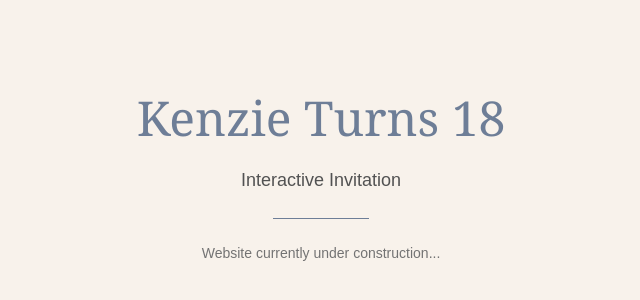
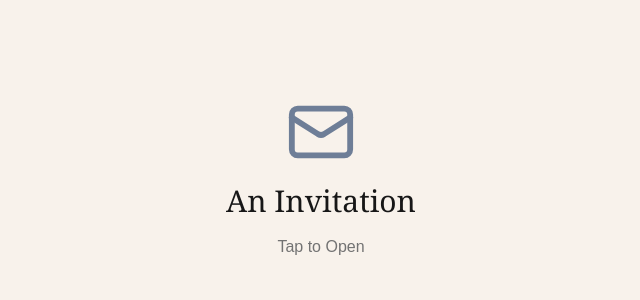
Before and after one commit to SouWasHere/kenzie-18, a Next.js app: page / in a window 1280 px wide. Shown: the part 222-522 px from the top of the page, without its empty margins (319-959 px from the left). Built offline with nearby package versions, Linux system fonts and the light colour scheme.

Commit message:
feat: add animated invitation envelope

```diff
--- a/src/app/page.tsx
+++ b/src/app/page.tsx
@@ -1,17 +1,26 @@
+"use client";
+
+import { useState } from "react";
+import Envelope from "@/components/sections/Envelope";
+
 export default function Home() {
+  const [opened, setOpened] = useState(false);
+
   return (
-    <main className="min-h-screen bg-[#F8F2EB] flex items-center justify-center">
-      <div className="text-center space-y-6">
-        <h1 className="text-5xl font-serif text-[#6E7E97]">Kenzie Turns 18</h1>
+    <>
+      {!opened && <Envelope onOpen={() => setOpened(true)} />}
 
-        <p className="text-lg text-neutral-600">Interactive Invitation</p>
+      <main className="min-h-screen bg-[#F8F2EB]">
+        <section className="min-h-screen flex items-center justify-center">
+          <div className="text-center space-y-6">
+            <h1 className="text-6xl font-serif text-[#6E7E97]">
+              Kenzie Turns 18
+            </h1>
 
-        <div className="w-24 h-px bg-[#6E7E97] mx-auto" />
-
-        <p className="text-sm text-neutral-500">
-          Website currently under construction...
-        </p>
-      </div>
-    </main>
+            <p className="text-neutral-500">Interactive Invitation</p>
+          </div>
+        </section>
+      </main>
+    </>
   );
 }
--- /dev/null
+++ b/src/components/sections/Envelope.tsx
@@ -0,0 +1,53 @@
+"use client";
+
+import { motion, AnimatePresence } from "framer-motion";
+import { useState } from "react";
+import { Mail } from "lucide-react";
+
+interface EnvelopeProps {
+  onOpen: () => void;
+}
+
+export default function Envelope({ onOpen }: EnvelopeProps) {
+  const [opening, setOpening] = useState(false);
+
+  const handleOpen = () => {
+    setOpening(true);
+
+    setTimeout(() => {
+      onOpen();
+    }, 1800);
+  };
+
+  return (
+    <AnimatePresence>
+      {!opening ? (
+        <motion.div
+          className="fixed inset-0 z-50 flex items-center justify-center bg-[#F8F2EB]"
+          initial={{ opacity: 1 }}
+          exit={{ opacity: 0 }}
+        >
+          <motion.button
+            whileHover={{ scale: 1.04 }}
+            whileTap={{ scale: 0.96 }}
+            onClick={handleOpen}
+            className="paper flex flex-col items-center gap-4 px-12 py-10"
+          >
+            <Mail size={70} className="text-[#6E7E97]" />
+
+            <h2 className="text-3xl font-serif">An Invitation</h2>
+
+            <p className="text-neutral-500">Tap to Open</p>
+          </motion.button>
+        </motion.div>
+      ) : (
+        <motion.div
+          className="fixed inset-0 z-50 bg-[#F8F2EB]"
+          initial={{ opacity: 1 }}
+          animate={{ opacity: 0 }}
+          transition={{ duration: 1.6 }}
+        />
+      )}
+    </AnimatePresence>
+  );
+}
```
